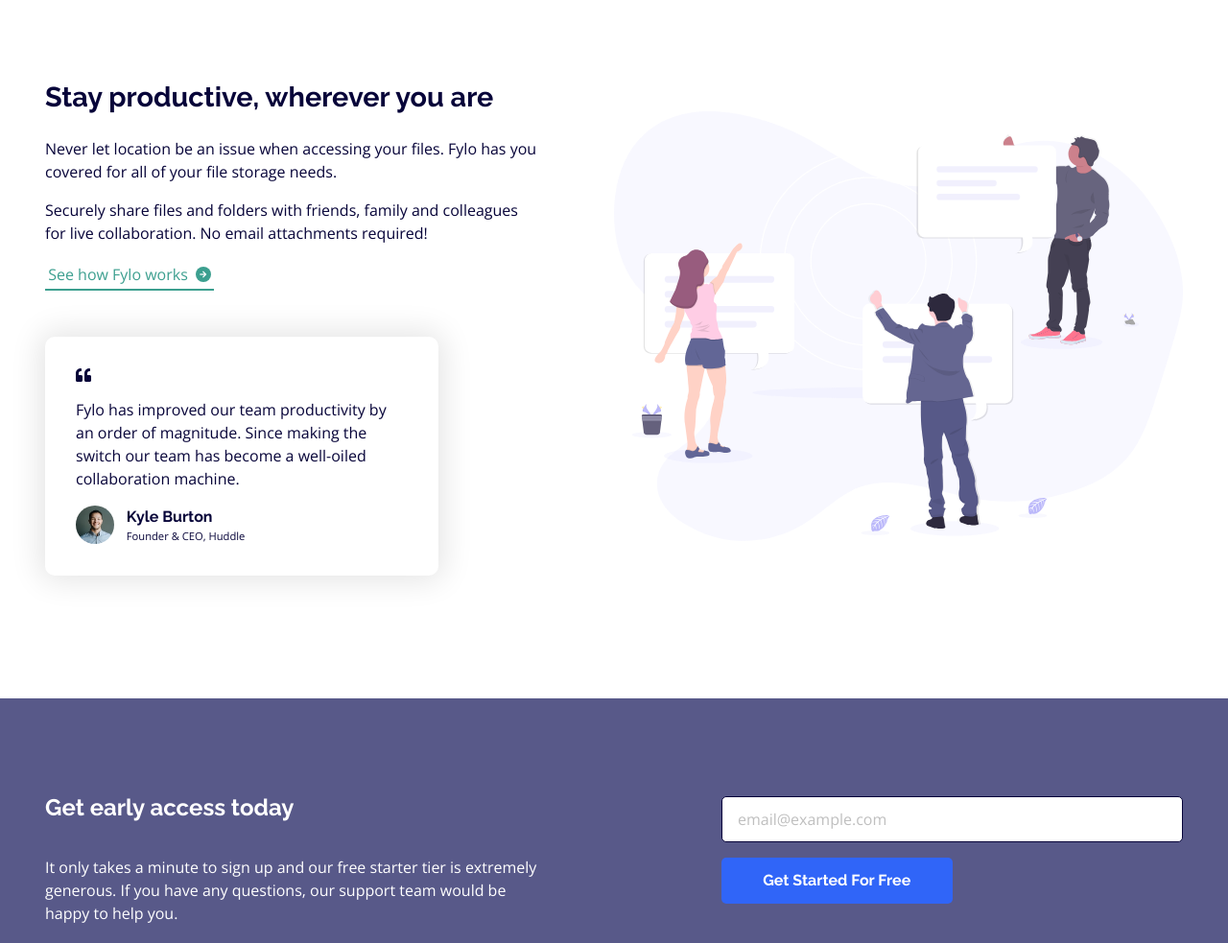
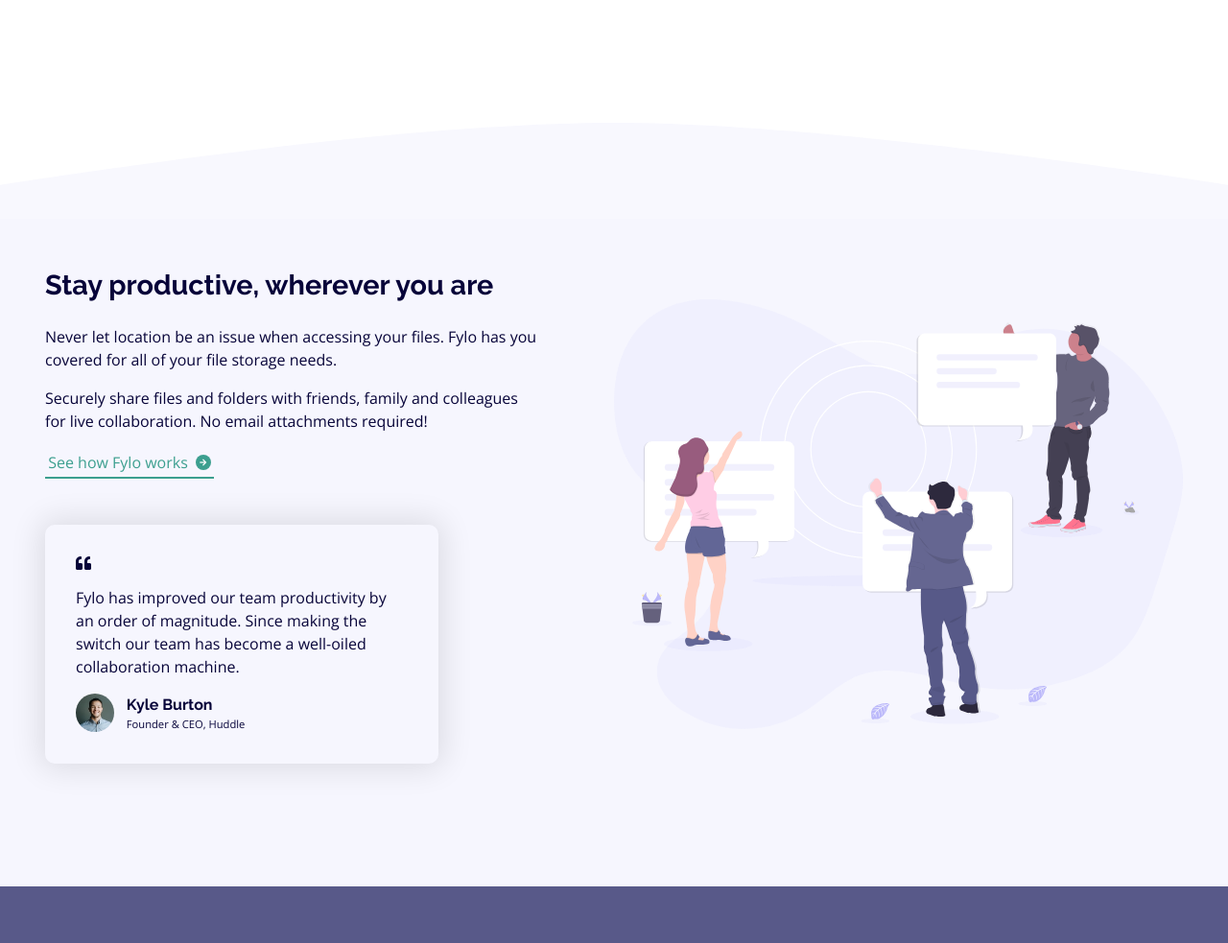
Before and after one commit to Francoveliz/Challenge-11, a plain HTML site: page index.html in a window 1280 px wide. Shown: the part 680-1663 px from the top of the page at 96% size. Drawn offline with nearby package versions, Linux system fonts and the light colour scheme.

Commit message:
background image

```diff
--- a/css/master.css
+++ b/css/master.css
@@ -100,13 +100,25 @@
   border-radius: 5px;
   transition: .3s ease;
 }
-form button:hover{
-  -webkit-box-shadow: 0px 4px 5px 0px rgba(0,0,0,0.48);
--moz-box-shadow: 0px 4px 5px 0px rgba(0,0,0,0.48);
-box-shadow: 0px 4px 5px 0px rgba(0,0,0,0.48);
+
+form button:hover {
+  -webkit-box-shadow: 0px 4px 5px 0px rgba(0, 0, 0, 0.48);
+  -moz-box-shadow: 0px 4px 5px 0px rgba(0, 0, 0, 0.48);
+  box-shadow: 0px 4px 5px 0px rgba(0, 0, 0, 0.48);
   transform: translateY(-4px);
+}
 
+.page-2__background {
+  width: 100%;
+  height: 100px;
+  background: url("../images/bg-curve-mobile.svg");
+  background-size: cover;
 }
+
+.page-2__main {
+  background: hsl(240, 75%, 98%);
+}
+
 .page-2__hero {
   margin-bottom: 5rem;
 }
@@ -378,6 +390,12 @@
     margin-left: 1rem;
   }
 
+  .page-2__background {
+    background: url("../images/bg-curve-desktop.svg");
+    background-repeat: no-repeat;
+    background-size:cover;
+  }
+
   .page-2 {
     display: flex;
     flex-direction: row-reverse;
@@ -432,7 +450,6 @@
     flex-direction: row;
     justify-content: space-between;
     align-items: center;
-
   }
 
   .suscribe>* {
@@ -476,5 +493,4 @@
   .container {
     max-width: 1300px;
   }
-
 }
--- a/index.html
+++ b/index.html
@@ -47,6 +47,12 @@
           </form>
         </div>
       </div>
+    </div>
+  </div>
+  <div class="page-2__background">
+  </div>
+  <div class="main page-2__main">
+    <div class="container">
       <div class="page-2">
         <div class="page-2__hero">
           <img src="images/illustration-2.svg" alt="">
```
Lines whose indentation alone changed are shown as unchanged.
